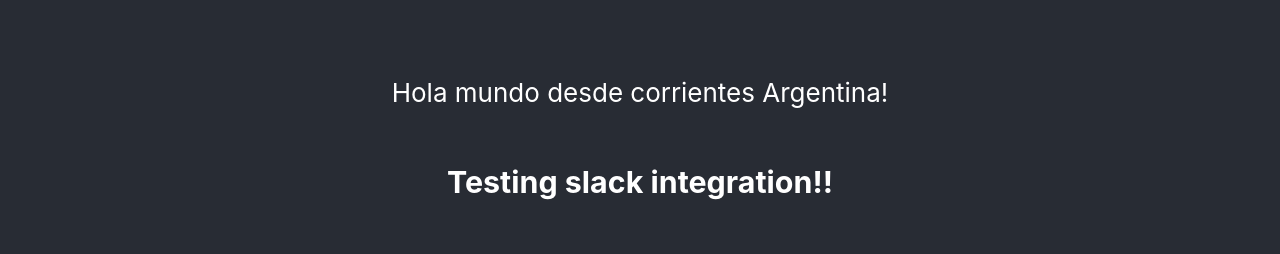
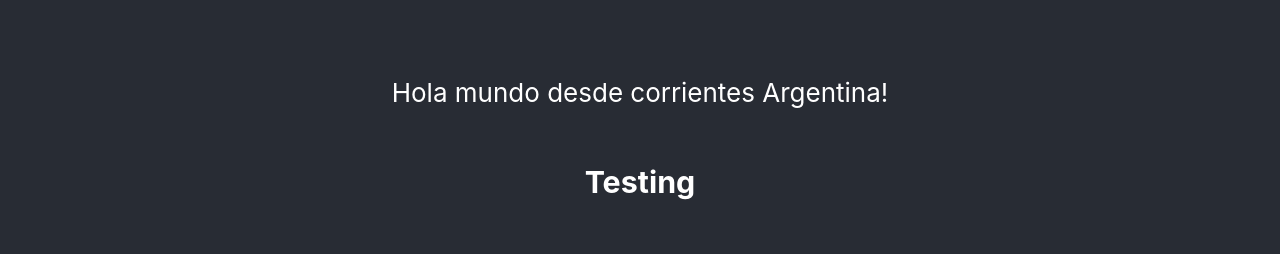
Before and after one commit to gonza1020/ci-cd-react, a React (Create React App) app: page / in a window 1280 px wide. Shown: the top 254 px of the page. Built offline with nearby package versions, Linux system fonts and the light colour scheme.

Commit message:
testing text

```diff
--- a/src/App.js
+++ b/src/App.js
@@ -7,7 +7,7 @@
     <div className="App">
       <header className="App-header">
         <p>Hola mundo desde corrientes Argentina!</p>
-        <h3>Testing slack integration!!</h3>
+        <h3>Testing</h3>
         <HelloWorld />
       </header>
     </div>
```
